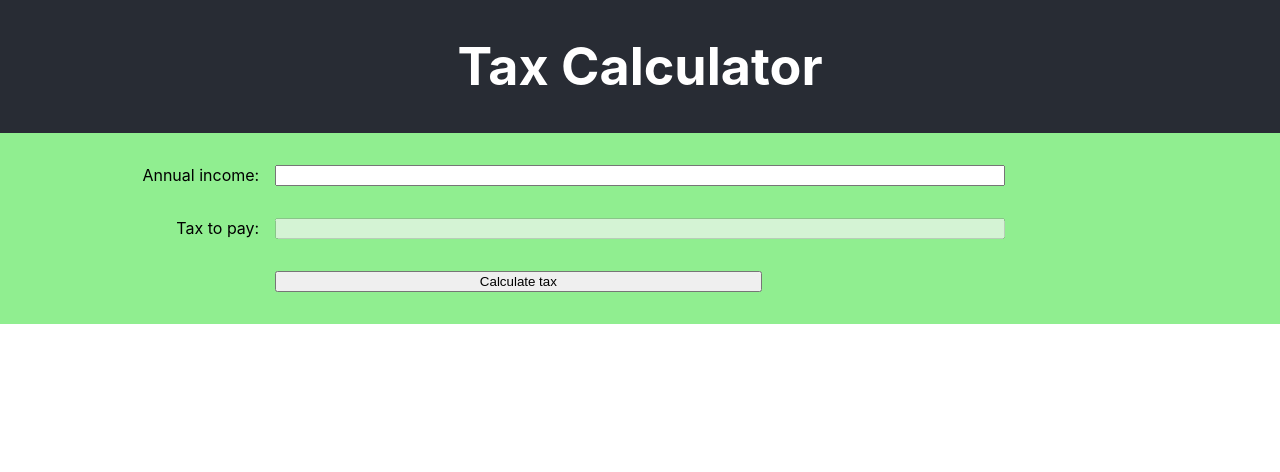
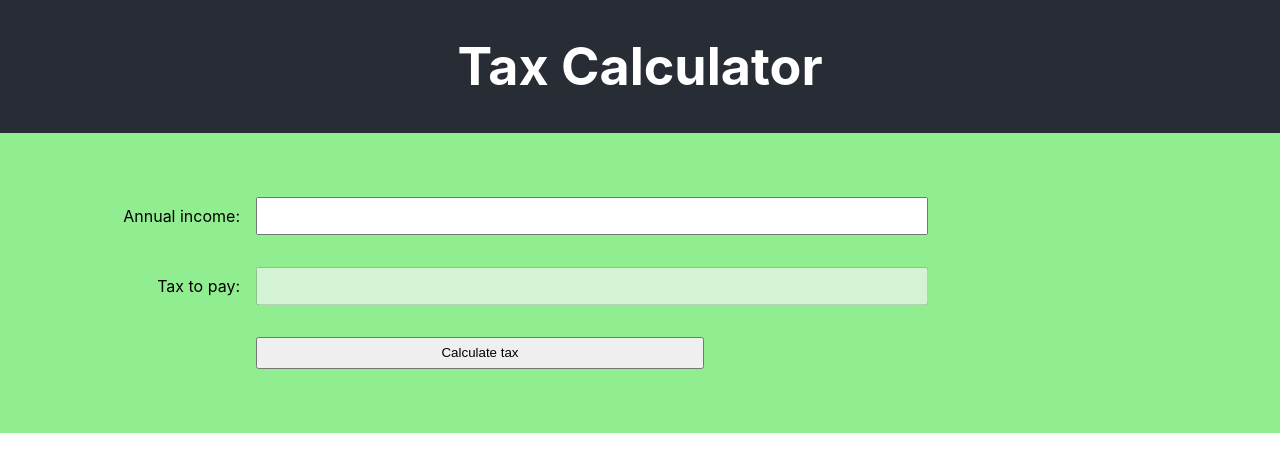
Before and after one commit to aliravn/challenge-tax-calculator, a React (Create React App) app: page / in a window 1280 px wide. Shown: the top 472 px of the page. Built offline with nearby package versions, Linux system fonts and the light colour scheme.

Commit message:
minor css adjustments, add TODOs

```diff
--- a/src/components/TaxCalcForm/TaxCalcForm.css
+++ b/src/components/TaxCalcForm/TaxCalcForm.css
@@ -1,14 +1,14 @@
 .formContainer {
-
+  display: flex;
+  flex-wrap:wrap;
   background: lightgreen;
-  padding: 1rem;
-display: flex;
-flex-wrap:wrap;
+  padding: 3rem 1rem;
 }
 
 .formLine {
   width: 100%;
-  margin: 1rem;
+  max-width: 70rem;
+  padding: 1rem;
   display: grid;
   grid-template-columns: repeat(4, 20%);
 }
@@ -17,17 +17,16 @@ flex-wrap:wrap;
   grid-column: 1 / span 1;
   margin-right: 1rem;
   text-align: right;
+  align-self: center;
 }
 
 .inputField {
   grid-column: 2 / span 3;
+  height: 2rem;
 }
 
 .submitButton {
+  height: 2rem;
   grid-column: 2 / span 2;
+  cursor: pointer;
 }
-
-.result {
-  margin: 0 auto;
-  border: 2px solid red;
-}
```
Also changed, not shown: src/components/TaxCalcForm/TaxCalcForm.js (+6 -2 lines).
